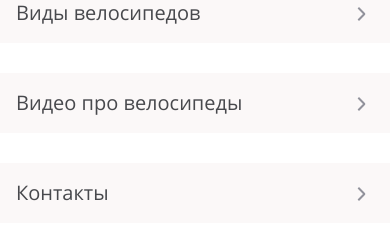
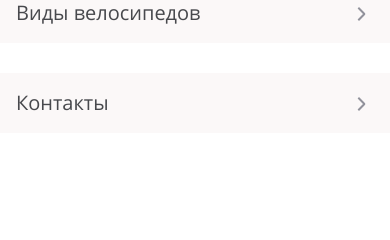
Before and after one commit to anotherZAK/bike-html-academy-liga-a, a website built with webpack: page source/index.html in a window 390 px wide. Both pictures are taken after a click on the button "Переключить меню". Shown: the part 208-448 px from the top of the page. Built offline with nearby package versions, Linux system fonts and the light colour scheme; files whose address does not match are found by name.

Commit message:
Вносит корректировки по замечаниям ретеста 1

```diff
--- a/source/index.html
+++ b/source/index.html
@@ -29,9 +29,6 @@
             </li>
             <li class="main-nav__item">
               <a class="main-nav__link" href="#bike-types-id">Виды велосипедов</a>
-            </li>
-            <li class="main-nav__item">
-              <a class="main-nav__link" href="#bike-video-id">Видео про велосипеды</a>
             </li>
             <li class="main-nav__item">
               <a class="main-nav__link" href="#page-footer__address-id">Контакты</a>
--- a/source/js/bundle.js
+++ b/source/js/bundle.js
@@ -9,18 +9,24 @@
   var body = document.querySelector('.page-body');
   var burgerToggle = document.querySelector('.burger');
   var mainNav = document.querySelector('.main-nav');
+  var mainNavList = mainNav.querySelector('.main-nav__list');
   var pageHeader = document.querySelector('.page-header');
   var bgContainer = document.querySelector('.background-container');
+  var offsetTop = 100;
 
   mainNav.classList.remove('main-nav--nojs');
   bgContainer.classList.remove('background-container--nojs');
   bgContainer.classList.add('background-container--header');
   pageHeader.classList.add('page-header--js');
 
+
   burgerToggle.addEventListener('click', function () {
     body.classList.toggle('page-body--fixed');
     mainNav.classList.toggle('main-nav--opened');
     mainNav.classList.toggle('main-nav--closed');
+
+    var bodyHeight = mainNavList.offsetHeight;
+    body.style.setProperty('--element-height', bodyHeight + offsetTop + 'px');
   });
 })();
 
--- a/source/js/burger-menu.js
+++ b/source/js/burger-menu.js
@@ -4,17 +4,23 @@
   var body = document.querySelector('.page-body');
   var burgerToggle = document.querySelector('.burger');
   var mainNav = document.querySelector('.main-nav');
+  var mainNavList = mainNav.querySelector('.main-nav__list');
   var pageHeader = document.querySelector('.page-header');
   var bgContainer = document.querySelector('.background-container');
+  var offsetTop = 100;
 
   mainNav.classList.remove('main-nav--nojs');
   bgContainer.classList.remove('background-container--nojs');
   bgContainer.classList.add('background-container--header');
   pageHeader.classList.add('page-header--js');
 
+
   burgerToggle.addEventListener('click', function () {
     body.classList.toggle('page-body--fixed');
     mainNav.classList.toggle('main-nav--opened');
     mainNav.classList.toggle('main-nav--closed');
+
+    var bodyHeight = mainNavList.offsetHeight;
+    body.style.setProperty('--element-height', bodyHeight + offsetTop + 'px');
   });
 })();
--- a/source/sass/blocks/page-body.scss
+++ b/source/sass/blocks/page-body.scss
@@ -1,9 +1,11 @@
 .page-body {
   margin: 0;
+  overflow: hidden;
 
   &--fixed {
-    position: fixed;
+    position: sticky;
     right: 0;
     left: 0;
+    height: var(--element-height);
   }
 }
```
Also changed, not shown: build/css/style.css, build/css/style.min.css, build/index.html, build/js/bundle.js, 2 other files.
